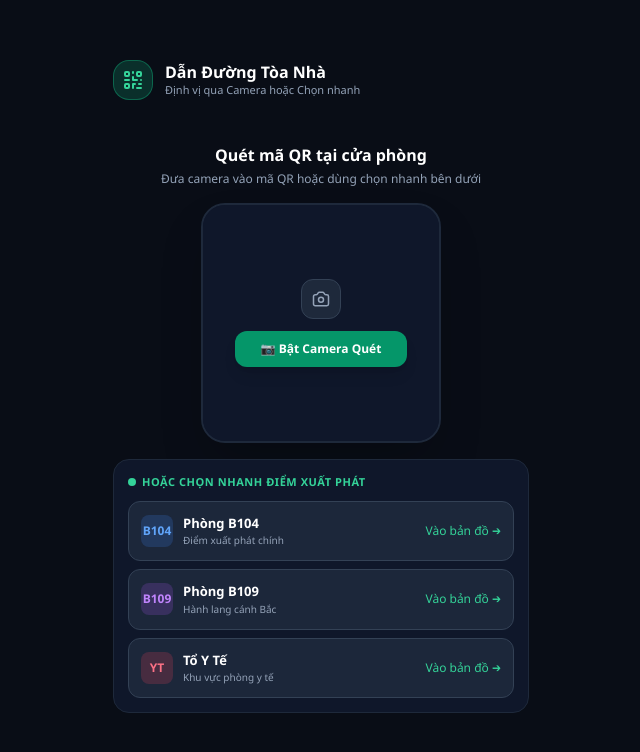
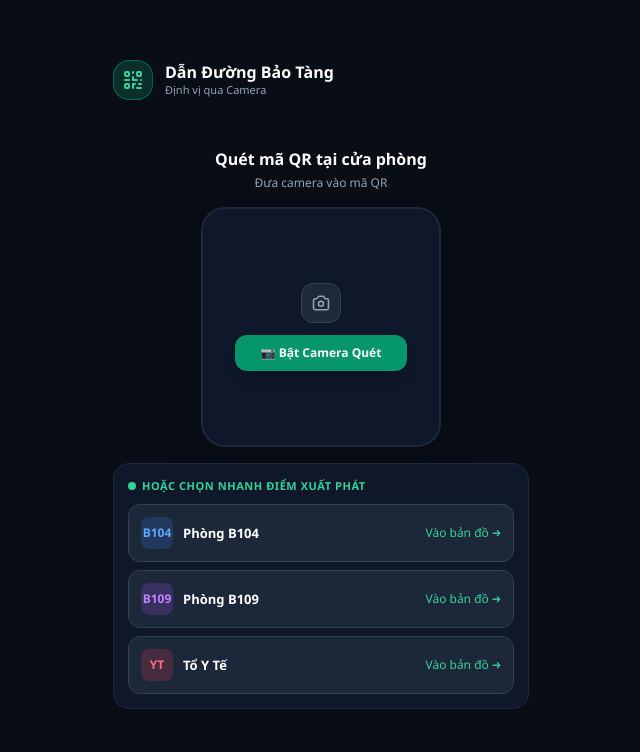
Before and after one commit to nhanho2k7-spec/DinhViBaoTang, a plain HTML site: page index.html in a window 1280 px wide. Shown: the whole page, without its empty margins (319-959 px from the left). Drawn offline with nearby package versions, Linux system fonts and the light colour scheme.

Commit message:
Update index.html

```diff
--- a/index.html
+++ b/index.html
@@ -35,8 +35,8 @@
                     </svg>
                 </div>
                 <div>
-                    <h1 class="font-bold text-base text-white leading-tight">Dẫn Đường Tòa Nhà</h1>
-                    <p class="text-[11px] text-slate-400">Định vị qua Camera hoặc Chọn nhanh</p>
+                    <h1 class="font-bold text-base text-white leading-tight">Dẫn Đường Bảo Tàng</h1>
+                    <p class="text-[11px] text-slate-400">Định vị qua Camera</p>
                 </div>
             </div>
         </header>
@@ -45,7 +45,7 @@
         <main class="my-auto space-y-4 w-full py-2">
             <div class="text-center space-y-1">
                 <h2 class="text-base font-bold text-white">Quét mã QR tại cửa phòng</h2>
-                <p id="cam-status" class="text-xs text-slate-400">Đưa camera vào mã QR hoặc dùng chọn nhanh bên dưới</p>
+                <p id="cam-status" class="text-xs text-slate-400">Đưa camera vào mã QR</p>
             </div>
 
             <!-- Khung chứa camera -->
@@ -79,7 +79,7 @@
                             <div style="width: 32px; height: 32px; background: rgba(59, 130, 246, 0.2); color: #60a5fa; font-weight: bold; font-size: 12px; display: flex; align-items: center; justify-content: center; border-radius: 8px;">B104</div>
                             <div>
                                 <p style="font-size: 13px; font-weight: 600; color: #fff;">Phòng B104</p>
-                                <p style="font-size: 10px; color: #94a3b8;">Điểm xuất phát chính</p>
+
                             </div>
                         </div>
                         <span style="font-size: 12px; color: #34d399; font-weight: 500;">Vào bản đồ ➔</span>
@@ -89,7 +89,7 @@
                             <div style="width: 32px; height: 32px; background: rgba(168, 85, 247, 0.2); color: #c084fc; font-weight: bold; font-size: 12px; display: flex; align-items: center; justify-content: center; border-radius: 8px;">B109</div>
                             <div>
                                 <p style="font-size: 13px; font-weight: 600; color: #fff;">Phòng B109</p>
-                                <p style="font-size: 10px; color: #94a3b8;">Hành lang cánh Bắc</p>
+
                             </div>
                         </div>
                         <span style="font-size: 12px; color: #34d399; font-weight: 500;">Vào bản đồ ➔</span>
@@ -99,7 +99,7 @@
                             <div style="width: 32px; height: 32px; background: rgba(244, 63, 94, 0.2); color: #fb7185; font-weight: bold; font-size: 12px; display: flex; align-items: center; justify-content: center; border-radius: 8px;">YT</div>
                             <div>
                                 <p style="font-size: 13px; font-weight: 600; color: #fff;">Tổ Y Tế</p>
-                                <p style="font-size: 10px; color: #94a3b8;">Khu vực phòng y tế</p>
+
                             </div>
                         </div>
                         <span style="font-size: 12px; color: #34d399; font-weight: 500;">Vào bản đồ ➔</span>
```
